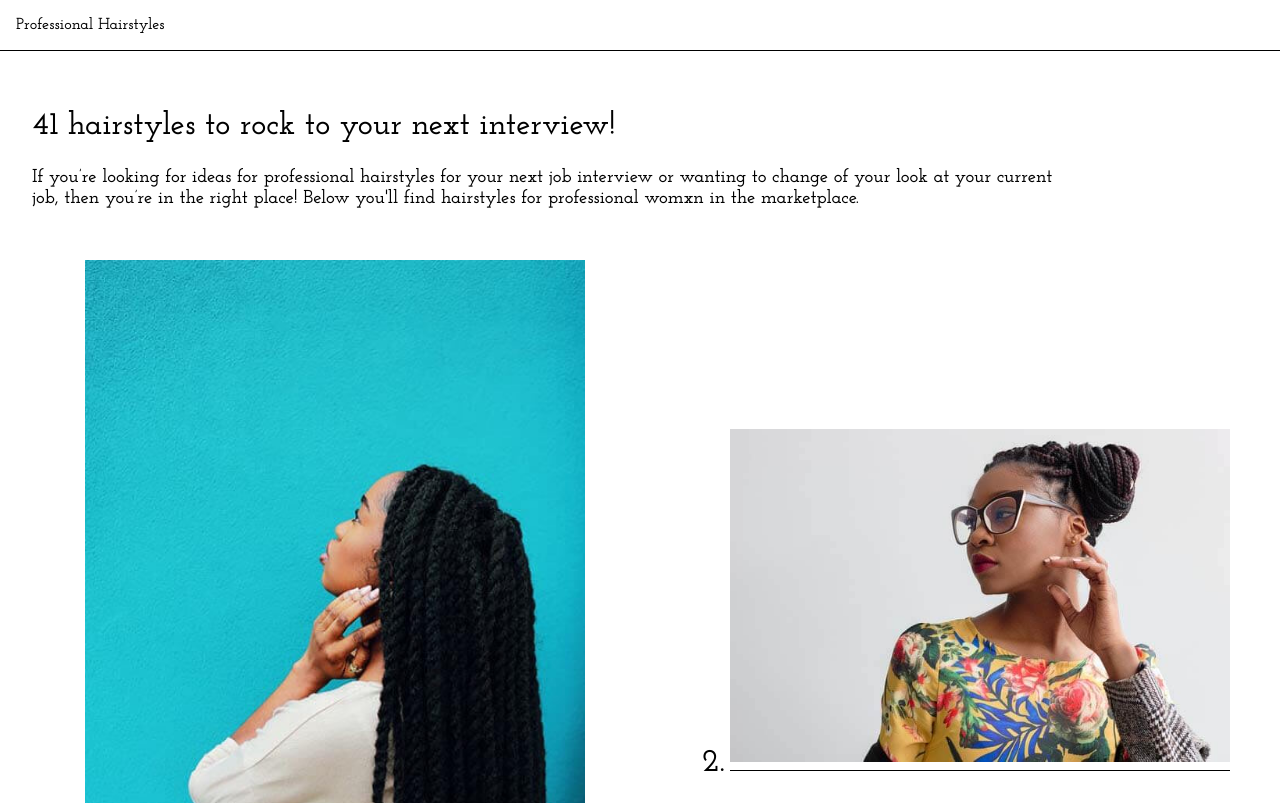
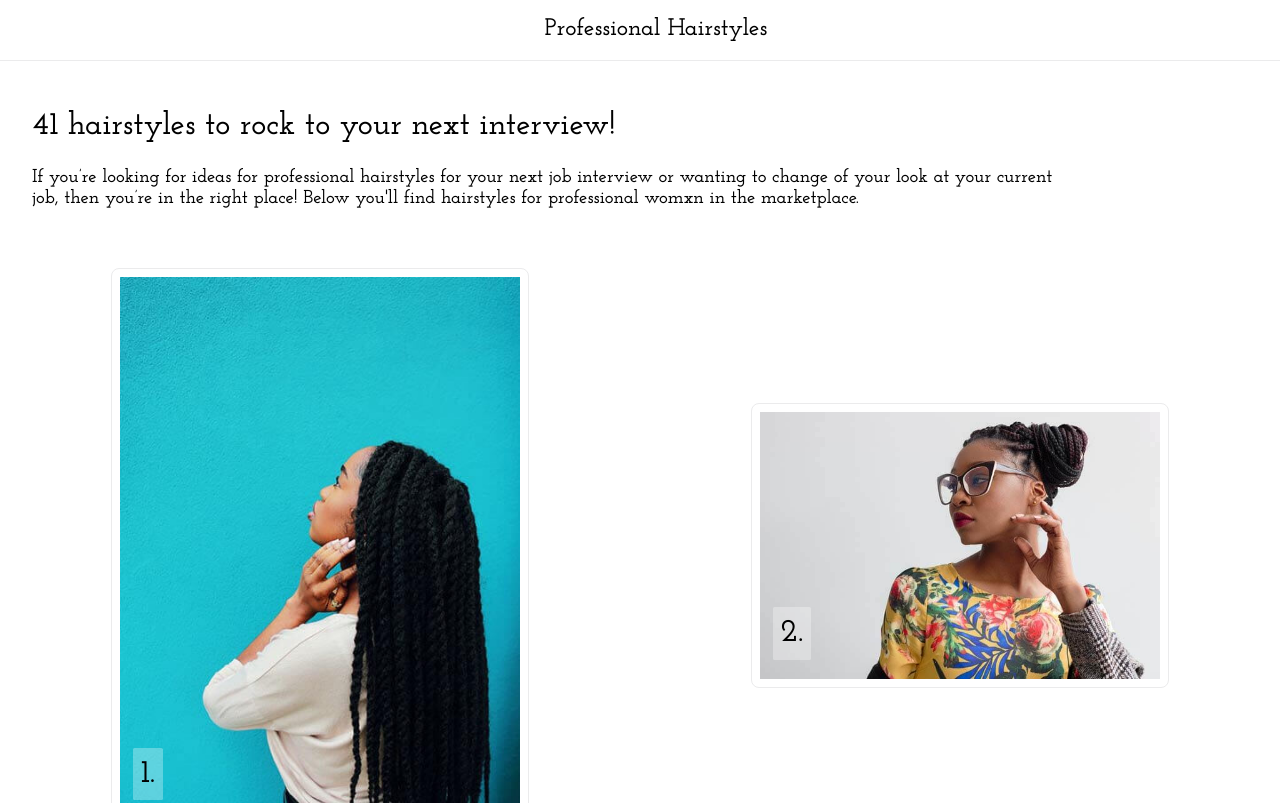
Before and after one commit to danascript/algtivism, a plain HTML site: page index.html in a window 1280 px wide. Shown: the top 803 px of the page. Drawn offline with Linux system fonts and the light colour scheme.

Commit message:
style changes

```diff
--- a/style.css
+++ b/style.css
@@ -10,9 +10,12 @@
 	position: fixed;
 	top: 0;
 	padding: 1rem;
-	border-bottom: 1px solid black;
+	border-bottom: 1px solid #ebebec;
 	width: 100%;
 	background-color: white;
+	text-align: center;
+	font-size: 1.5rem;
+	z-index: 10;
 }
 
 .intro {
@@ -29,24 +32,51 @@
 }
 
 .example {
-	margin-left: 1rem;
-	margin-bottom: 1.5rem;
+	/*margin-left: 1rem;
+	margin-bottom: 1.5rem;*/
+	width: 400px;
+	height: 100%;
+	padding: .5rem;
+	overflow: hidden;
+	border: 1px solid #ebebec;
+	border-radius: .5rem;
+	margin: .5rem;
+	position: relative;
+	cursor: pointer;
 }
 
 .example img {
-	width: 500px;
+	/*width: 500px;
 	padding-bottom: .5rem;
-	border-bottom: 1px solid black;
+	border-bottom: 1px solid black;*/
+	display: block;
+	width: 100%;
+	height: auto;
 }
 
 .number {
-	display: inline-block;
+	/*display: inline-block;
 	margin: 0;
+	font-size: 2rem;*/
+	position: absolute;
+	bottom: -2%;
+	left: 5%;
 	font-size: 2rem;
+	border-radius: .1rem;
+	padding: .5rem;
+	background-color: rgba(255, 255, 255, .3);
+
+}
+.example:hover img{
+	transition: all .1s ease;
+	transform: scale(1.1);
 }
 
 @media (max-width: 576px) {
-	.example img {
+	/*.example img {
+		width: 250px;
+	}*/
+	.example {
 		width: 250px;
 	}
 }
```
